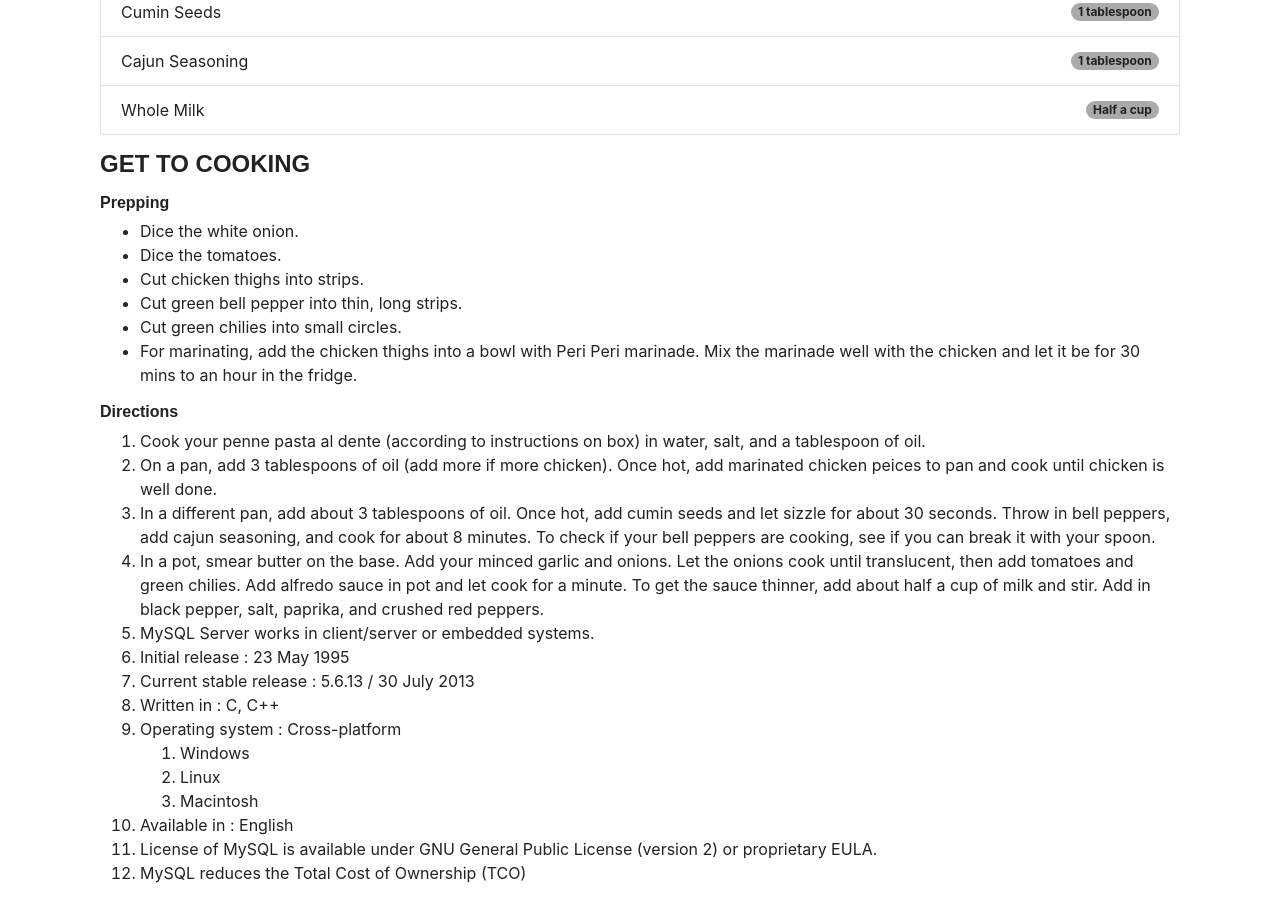
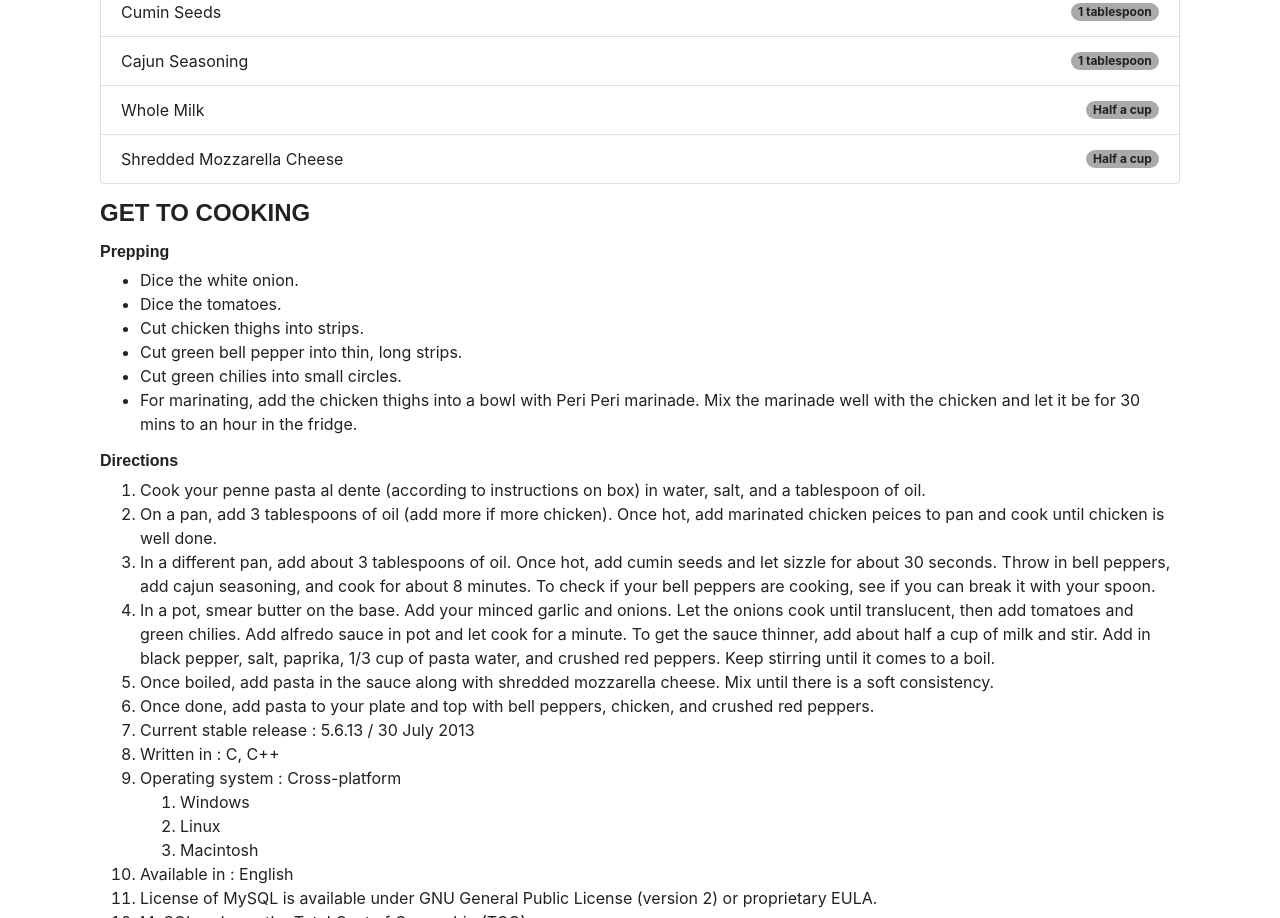
Before and after one commit to BaseCampCoding/html-css---how-to-website-loveleen-kaur21, a plain HTML site: page index.html in a window 1280 px wide. Shown: the part 872-1790 px from the top of the page. Drawn offline with Linux system fonts and the light colour scheme; a web font is replaced by a local one.

Commit message:
added more to directions

```diff
--- a/index.html
+++ b/index.html
@@ -142,6 +142,10 @@
                             Whole Milk
                             <span class="badge badge-secondary badge-pill">Half a cup</span>
                         </li>
+                        <li class="list-group-item d-flex justify-content-between align-items-center">
+                            Shredded Mozzarella Cheese
+                            <span class="badge badge-secondary badge-pill">Half a cup</span>
+                        </li>
                     </ul>
                 </p>
             </section>
@@ -172,10 +176,10 @@
                     </li>
                     <li>In a pot, smear butter on the base. Add your minced garlic and onions. Let the onions cook until translucent, then add
                         tomatoes and green chilies. Add alfredo sauce in pot and let cook for a minute. To get the sauce thinner, add about half a cup of
-                        milk and stir. Add in black pepper, salt, paprika, and crushed red peppers.
+                        milk and stir. Add in black pepper, salt, paprika, 1/3 cup of pasta water, and crushed red peppers. Keep stirring until it comes to a boil.
                     </li>
-                    <li>MySQL Server works in client/server or embedded systems.</li>
-                    <li>Initial release : 23 May 1995</li>
+                    <li>Once boiled, add pasta in the sauce along with shredded mozzarella cheese. Mix until there is a soft consistency.</li>
+                    <li>Once done, add pasta to your plate and top with bell peppers, chicken, and crushed red peppers.</li>
                     <li>Current stable release : 5.6.13 / 30&nbsp;July 2013</li>
                     <li>Written in : C,&nbsp;C++</li>
                     <li>Operating system : Cross-platform
```
